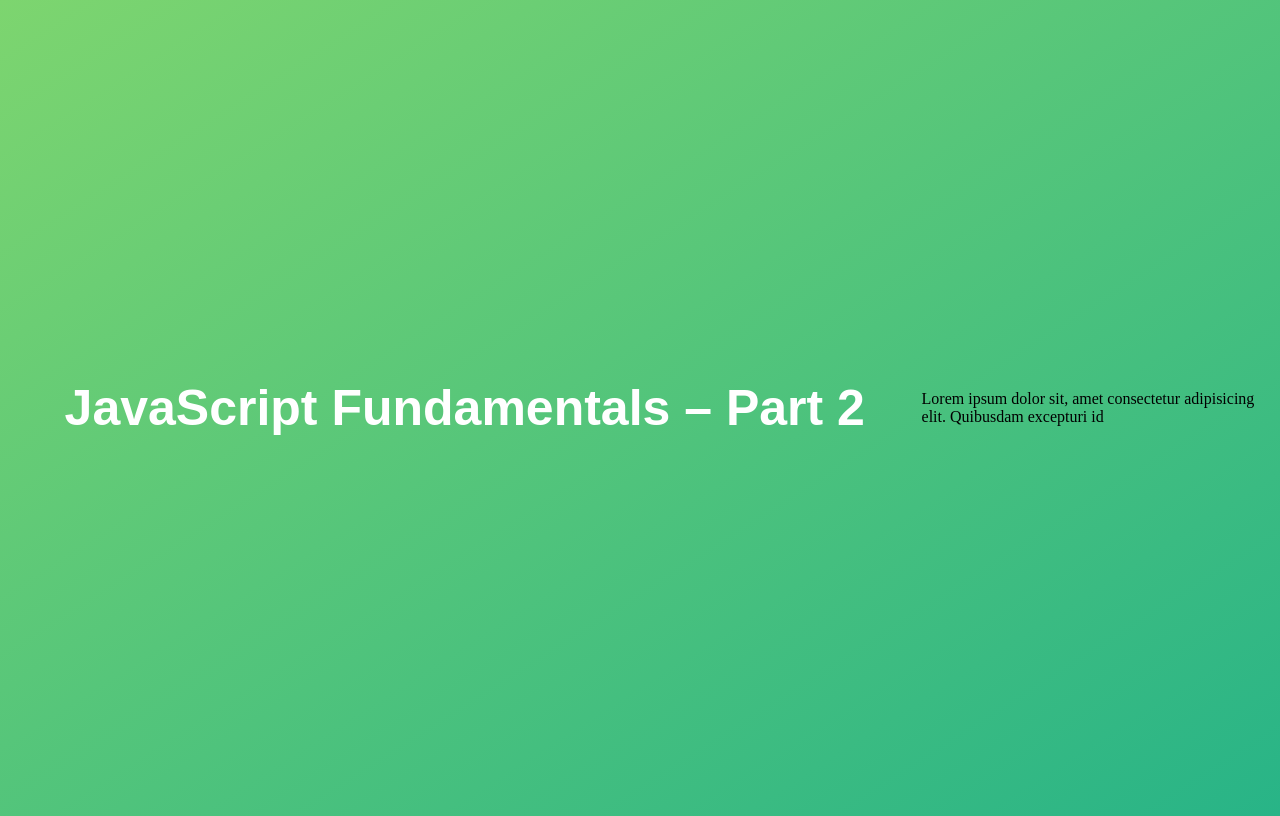
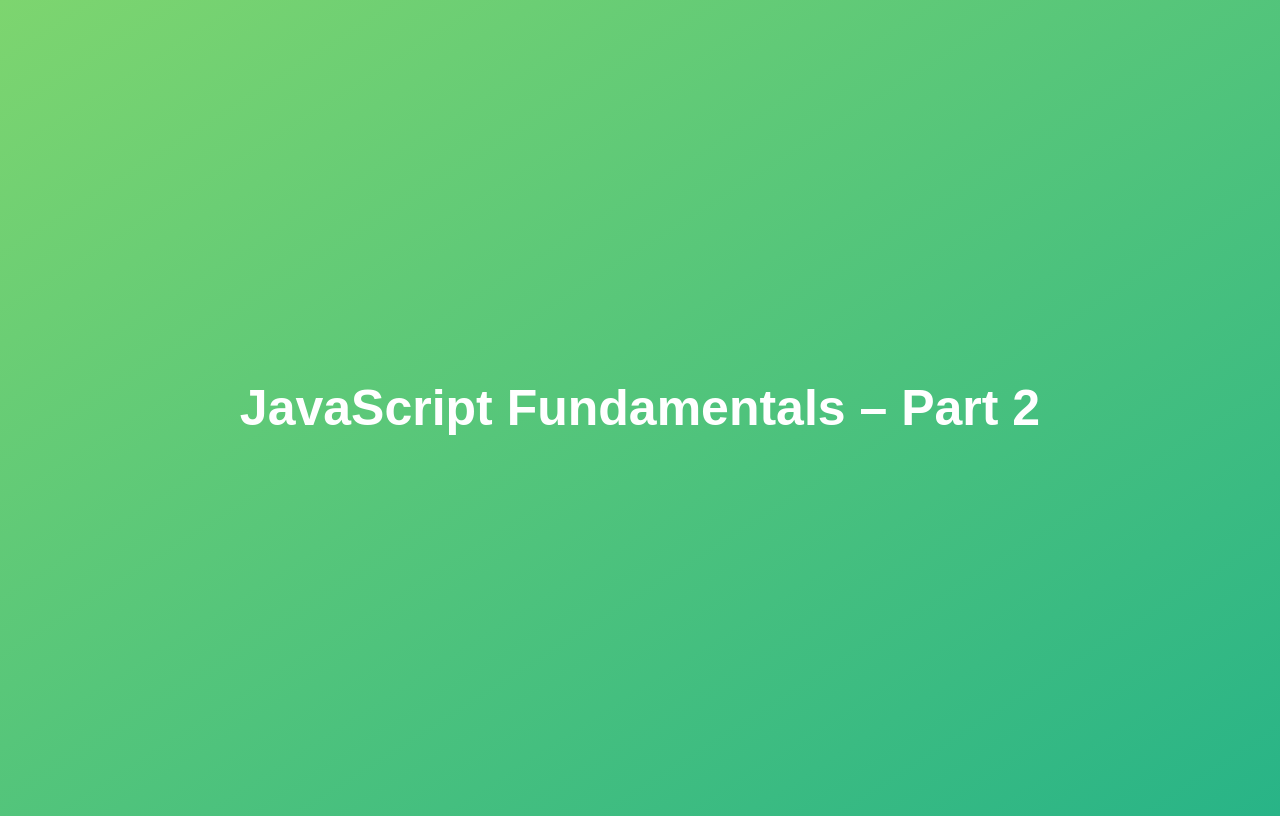
Before and after one commit to MoniraAzade/Javascript_learning, a plain HTML site: page 02-Fundamentals-Part-2/index.html in a window 1280 px wide. Drawn offline with Linux system fonts and the light colour scheme.

Commit message:
new changes remove

```diff
--- a/02-Fundamentals-Part-2/index.html
+++ b/02-Fundamentals-Part-2/index.html
@@ -25,7 +25,6 @@
   </head>
   <body>
     <h1>JavaScript Fundamentals – Part 2</h1>
-    <p>Lorem ipsum dolor sit, amet consectetur adipisicing elit. Quibusdam excepturi id</p>
     <script src="script.js"></script>
   </body>
 </html>
```
